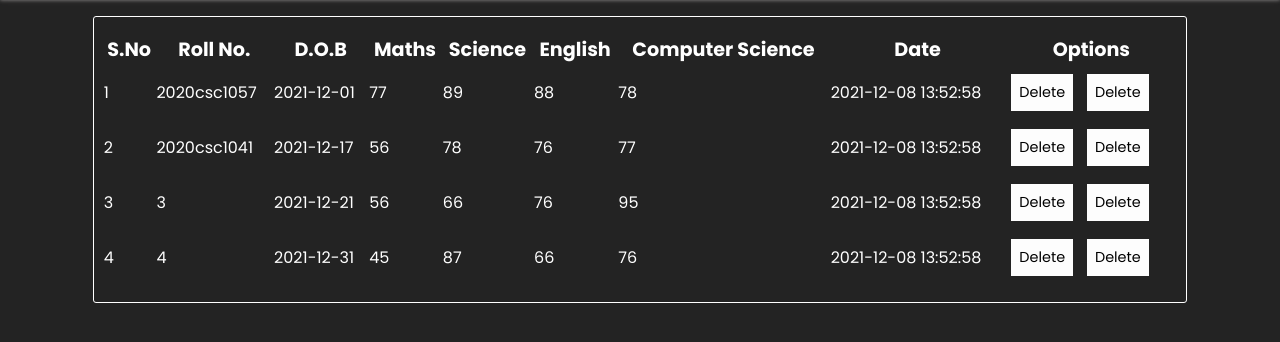
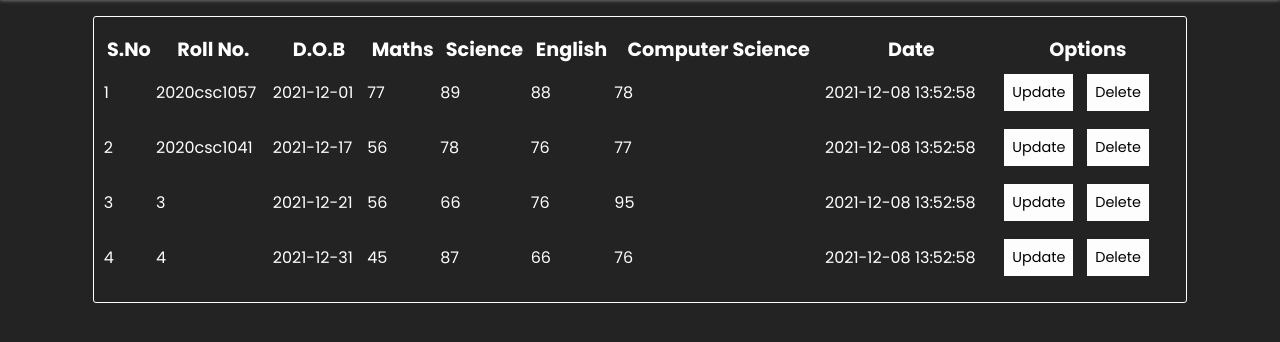
Before and after one commit to DineshK3012/practicalWebdev, a PHP site: page /records.php in a window 1280 px wide. Shown: the part 79-421 px from the top of the page. Run offline with PHP 8.4, Linux system fonts and the light colour scheme; the visitor is signed in with stand-in values (Sample User, id 1); data comes from the database, SQL or seed files in the repository; some libraries are stand-ins or nearby versions.

Commit message:
initial commit

```diff
--- a/practical/records.php
+++ b/practical/records.php
@@ -103,16 +103,16 @@
                         {
                             echo '<tr>
                                     <td>'.$sno.'</td>
-                                    <td class="filename">'. $row['rollno'] . '</td>
-                                    <td class="filename">'. $row['dob'] . '</td>
-                                    <td class="filename">'. $row['Maths'] . '</td>
-                                    <td class="filename">'. $row['Science'] . '</td>
-                                    <td class="filename">'. $row['English'] . '</td>
-                                    <td class="filename">'. $row['Computer Science'] . '</td>
+                                    <td class="rollno">'. $row['rollno'] . '</td>
+                                    <td class="dob">'. $row['dob'] . '</td>
+                                    <td>'. $row['Maths'] . '</td>
+                                    <td>'. $row['Science'] . '</td>
+                                    <td>'. $row['English'] . '</td>
+                                    <td>'. $row['Computer Science'] . '</td>
                                     <td>'. $row['date'] . '</td>
                                     <td>
+                                        <button onclick="updateRecord(this)">Update</button>
                                         <button onclick="deleteRecord(this)">Delete</button>
-                                        <button onclick="updateRecord(this)">Delete</button>
                                     </td>
                                 </tr>';
                             $sno++;
@@ -127,13 +127,32 @@
             ?>
     </div>
 
+    <!-- jquery script -->
+    <script src="js/jquery-3.6.0.js"></script>
 
-    <!-- Javascript files  -->
-    <script src="https://code.jquery.com/jquery-3.6.0.js"
-        integrity="sha256-H+K7U5CnXl1h5ywQfKtSj8PCmoN9aaq30gDh27Xc0jk=" crossorigin="anonymous"></script>
+    <script>
+    //script to delete the note form the database
+    function deleteRecord(e) {
+        let rollno = e.parentElement.parentElement.querySelector('.rollno').innerHTML;
+        let dob = e.parentElement.parentElement.querySelector('.dob').innerHTML;
+        console.log(rollno);
+        console.log(dob);
 
-    <!-- script for creating pdf -->
-    <script src="https://raw.githack.com/eKoopmans/html2pdf/master/dist/html2pdf.bundle.js"></script>
+        $.ajax({
+            url: 'partials/_delete.php',
+            method: 'POST',
+            data: {
+                deleteRequest: true,
+                rollno: rollno,
+                dob: dob,
+            },
+            success: function(data) {
+                // console.log(data);
+                location.reload();
+            }
+        });
+    }
+    </script>
 
 </body>
 
```
Also changed, not shown: practical/partials/_delete.php (added, +20 -0 lines). Lines whose indentation alone changed are shown as unchanged.
